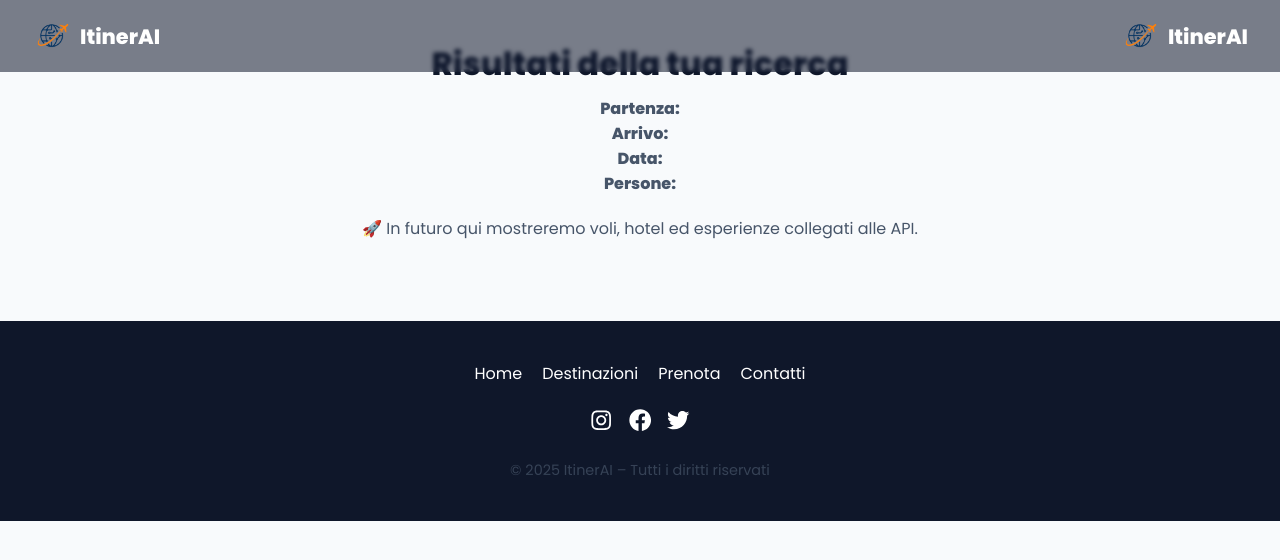
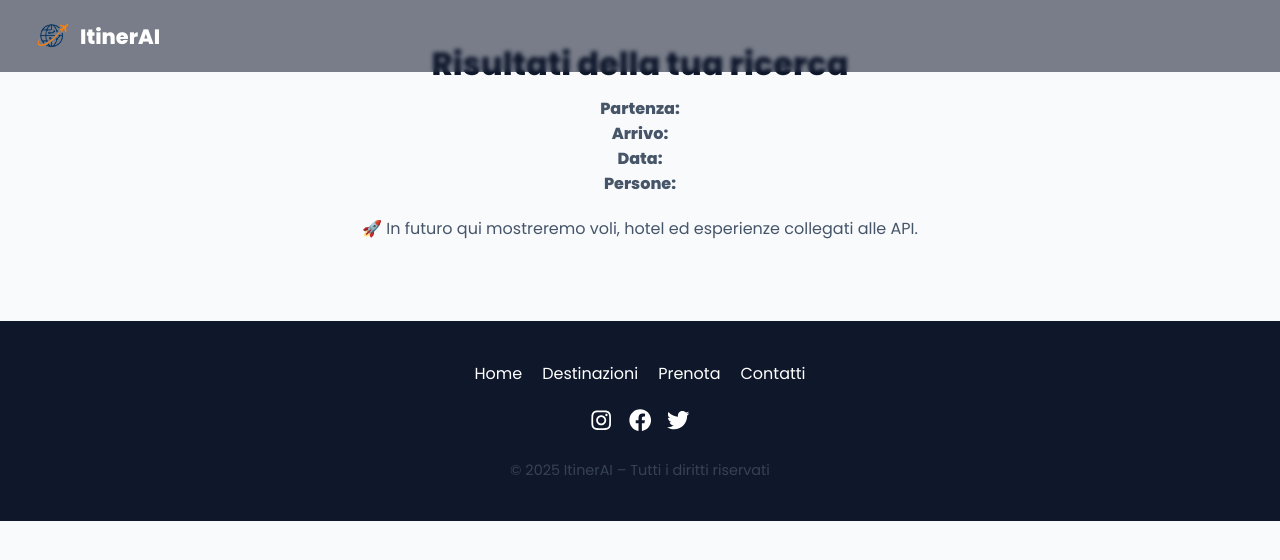
Before and after one commit to SimoneItinerAI/itinerai.travel, a Next.js app: page /results in a window 1280 px wide. Shown: the top 560 px of the page. Built offline with nearby package versions, Linux system fonts and the light colour scheme.

Commit message:
Update Navbar.jsx

```diff
--- a/components/Navbar.jsx
+++ b/components/Navbar.jsx
@@ -34,9 +34,12 @@ export default function Navbar({ show }) {
   };
 
   const linkStyle = {
-    color: "white",
+    display: "block",
+    padding: "12px 0",
+    color: "#fff",
     textDecoration: "none",
-    marginLeft: "16px",
+    fontSize: "1.1rem",
+    fontWeight: 500,
   };
 
   return (
@@ -56,42 +59,74 @@ export default function Navbar({ show }) {
         <span style={{ fontWeight: 700, fontSize: "1.3rem" }}>ItinerAI</span>
       </Link>
 
-
       {/* Pulsante hamburger */}
       <button
         className="menu-btn"
         aria-label="Apri menu"
         onClick={() => setOpen((v) => !v)}
         style={{
-          background: "transparent",
-          border: "none",
           fontSize: "1.5rem",
           color: "white",
+          background: "none",
+          border: "none",
           cursor: "pointer",
         }}
       >
         ☰
       </button>
 
-      {/* Link desktop / mobile */}
+      {/* Menu mobile (overlay) */}
+      {open && (
         <div
-        className={`nav-links ${open ? "open" : ""}`}
-        onClick={() => setOpen(false)}
-      >
-     <Link
-  href="/"
           style={{
+            position: "fixed",
+            top: 0,
+            right: 0,
+            bottom: 0,
+            width: "70%",
+            background: "#0f172a",
+            padding: "40px 20px",
             display: "flex",
-    alignItems: "center",
-    gap: 8,
-    textDecoration: "none",
-    color: "white",
+            flexDirection: "column",
+            zIndex: 999,
+            animation: "slideIn 0.3s ease",
           }}
         >
-  <img src="/logo.png" alt="ItinerAI logo" style={{ height: 40 }} />
-  <span style={{ fontWeight: 700, fontSize: "1.3rem" }}>ItinerAI</span>
-</Link>
+          <button
+            onClick={() => setOpen(false)}
+            style={{
+              alignSelf: "flex-end",
+              fontSize: "1.5rem",
+              color: "#fff",
+              background: "none",
+              border: "none",
+              cursor: "pointer",
+              marginBottom: "20px",
+            }}
+          >
+            ✕
+          </button>
+
+          <Link href="/" style={linkStyle} onClick={() => setOpen(false)}>Home</Link>
+          <Link href="/destinazioni" style={linkStyle} onClick={() => setOpen(false)}>Destinazioni</Link>
+          <Link href="/prenota" style={linkStyle} onClick={() => setOpen(false)}>Prenota</Link>
+          <Link href="/contatti" style={linkStyle} onClick={() => setOpen(false)}>Contatti</Link>
+          <Link href="/chisiamo" style={linkStyle} onClick={() => setOpen(false)}>Chi siamo</Link>
+          <Link href="/login" style={linkStyle} onClick={() => setOpen(false)}>Accedi / Registrati</Link>
         </div>
+      )}
+
+      {/* Animazioni CSS */}
+      <style jsx>{`
+        @keyframes slideIn {
+          from {
+            transform: translateX(100%);
+          }
+          to {
+            transform: translateX(0);
+          }
+        }
+      `}</style>
     </nav>
   );
 }
```
Lines whose indentation alone changed are shown as unchanged.
